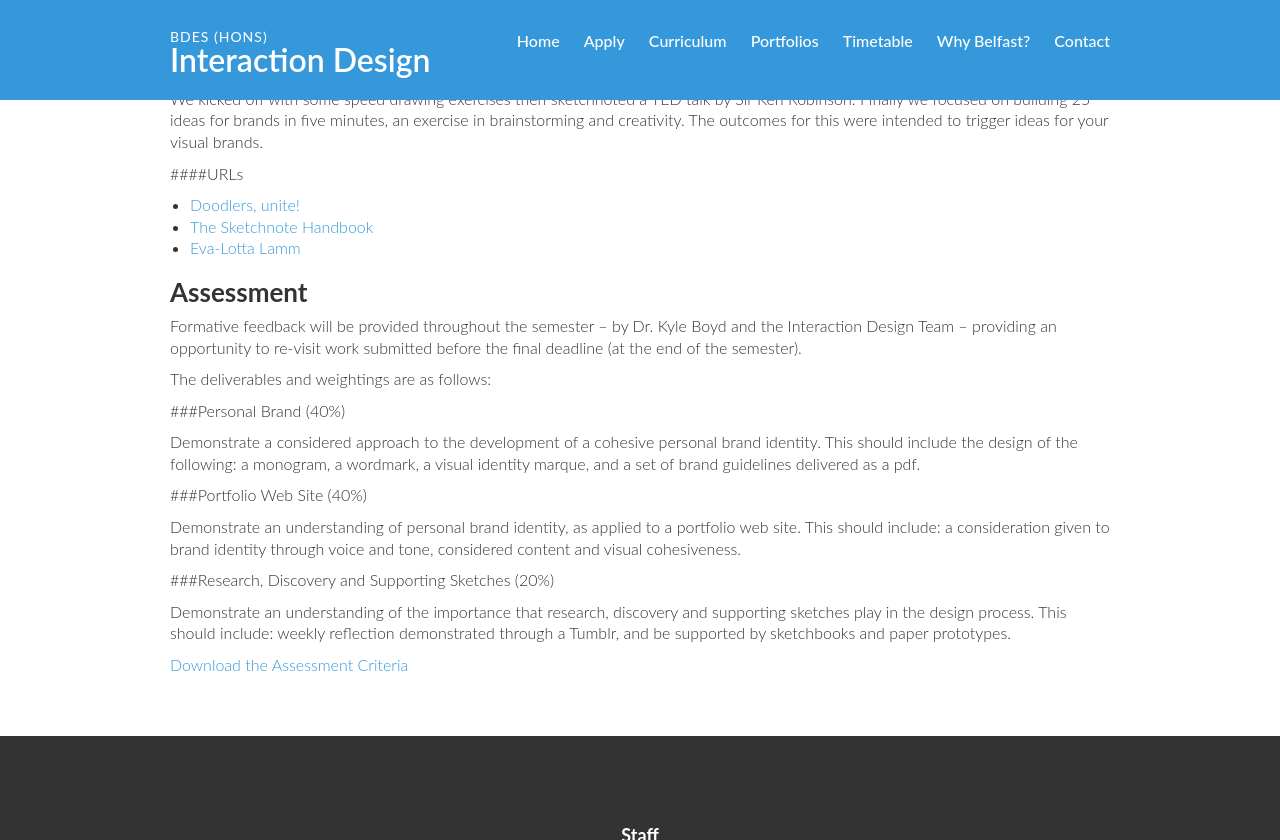
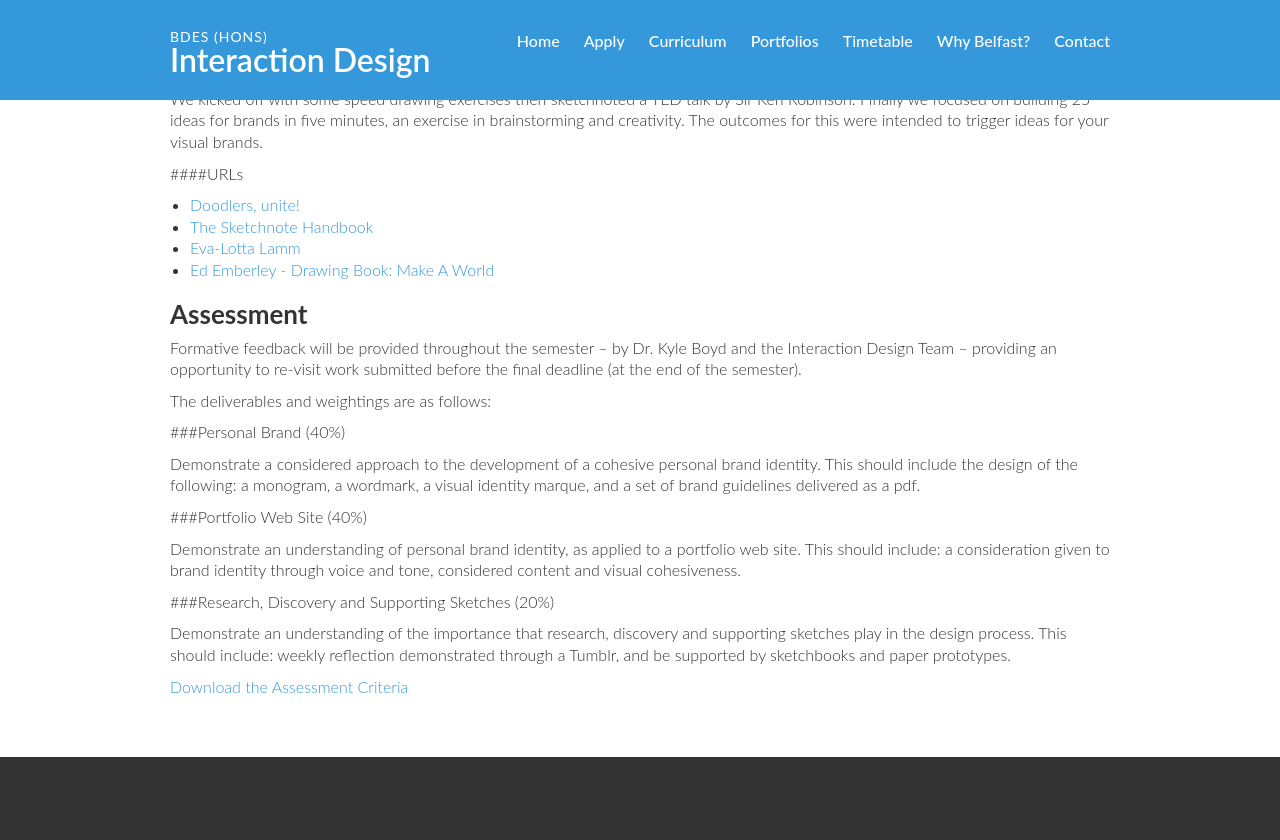
Before and after one commit to ixdbelfast/ixdbelfast.github.io, a Jekyll site: the page built from modules/IXD103/IXD103.md, in a window 1280 px wide and 900 px high, scrolled down 3883 px, cut to the strip 0-840 px from the top of the window. Built offline with Jekyll 4.4.1, drawn with Linux system fonts in a browser that asks for light colours; our own code applies the rules of GitHub Pages for plain Markdown files.

Commit message:
add link

```diff
--- a/modules/IXD103/IXD103.md
+++ b/modules/IXD103/IXD103.md
@@ -192,6 +192,7 @@ We kicked off with some speed drawing exercises then sketchnoted a TED talk by S
 + [Doodlers, unite!](https://www.ted.com/talks/sunni_brown)
 + [The Sketchnote Handbook](http://www.amazon.co.uk/exec/obidos/ASIN/0321857895/monographic-21)
 + [Eva-Lotta Lamm](http://www.sketchnotesbook.com)
++ [Ed Emberley - Drawing Book: Make A World](https://www.amazon.co.uk/Ed-Emberleys-Drawing-Book-Emberley/dp/0316789720)
 
 <!---
 ----
```
